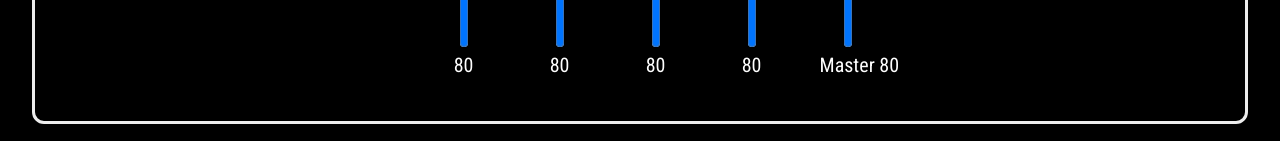
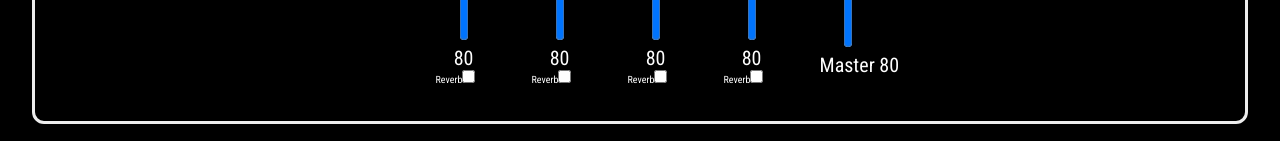
Before and after one commit to EranMaron/virtual-drummer-machine, a React (Create React App) app: page / in a window 1280 px wide. Both pictures are taken after a click on the button "Let's go!". Shown: the part 656-797 px from the top of the page. Built offline with nearby package versions, Linux system fonts and the light colour scheme; no server answers.

Commit message:
Added checkbox for control which channel will send to the reverb master channel

```diff
--- a/src/components/Mixer/Mixer.js
+++ b/src/components/Mixer/Mixer.js
@@ -13,6 +13,10 @@ function Mixer() {
 
   const handleSetMasterVolume = e => {
     audioManager.setMasterVolume(e.target.value);
+  };
+
+  const handleClickReverb = key => {
+    audioManager.connectChannelToReverb(key);
   };
 
   return (
@@ -41,6 +45,12 @@ function Mixer() {
                 {audioManager.getChannelVolume(key)}
               </label>
             </div>
+            <label htmlFor='rev'>Reverb</label>
+            <input
+              type='checkbox'
+              id='rev'
+              onClick={() => handleClickReverb(key)}
+            />
           </div>
         ))}
         <div className='channel'>
--- a/src/stores/audioManager.js
+++ b/src/stores/audioManager.js
@@ -81,10 +81,19 @@ class AudioManager {
     this.masterReverbVolume.connect(this.masterVolumeBus);
   }
 
+  connectChannelToReverb(key) {
+    this.channelsStrip[key].reverb
+      ? this.channelsStrip[key].gain.disconnect(this.masterReverbBus)
+      : this.channelsStrip[key].gain.connect(this.masterReverbBus);
+
+    this.channelsStrip[key].reverb = !this.channelsStrip[key].reverb;
+  }
+
   setDrumKit(kit) {
     this.channelsStrip = {};
     const {
       channelsStrip,
+      masterVolumeBus,
       constructor: { initialVolume },
     } = this;
     if (!(kit in this.constructor.samples))
@@ -94,12 +103,14 @@ class AudioManager {
     this.sampleKeys.forEach(async channel => {
       channelsStrip[channel] = observable({
         volume: initialVolume,
+        reverb: false,
       });
       let buffer = await this.getBuffer(
         this.constructor.samples[this.drumKit][channel].default,
       );
       channelsStrip[channel].audio = buffer;
       channelsStrip[channel].gain = this.ctx.createGain();
+      channelsStrip[channel].gain.connect(masterVolumeBus);
     });
   }
 
@@ -147,13 +158,11 @@ class AudioManager {
   }
 
   playSound(key) {
-    const { masterVolumeBus, masterReverbBus, channelsStrip } = this;
+    const { channelsStrip } = this;
     if (!channelsStrip[key]) return;
     const audio = this.ctx.createBufferSource();
     audio.buffer = channelsStrip[key].audio;
     audio.connect(channelsStrip[key].gain);
-    channelsStrip[key].gain.connect(masterVolumeBus);
-    // channelsStrip[key].gain.connect(masterReverbBus);
 
     audio.start();
   }
```
